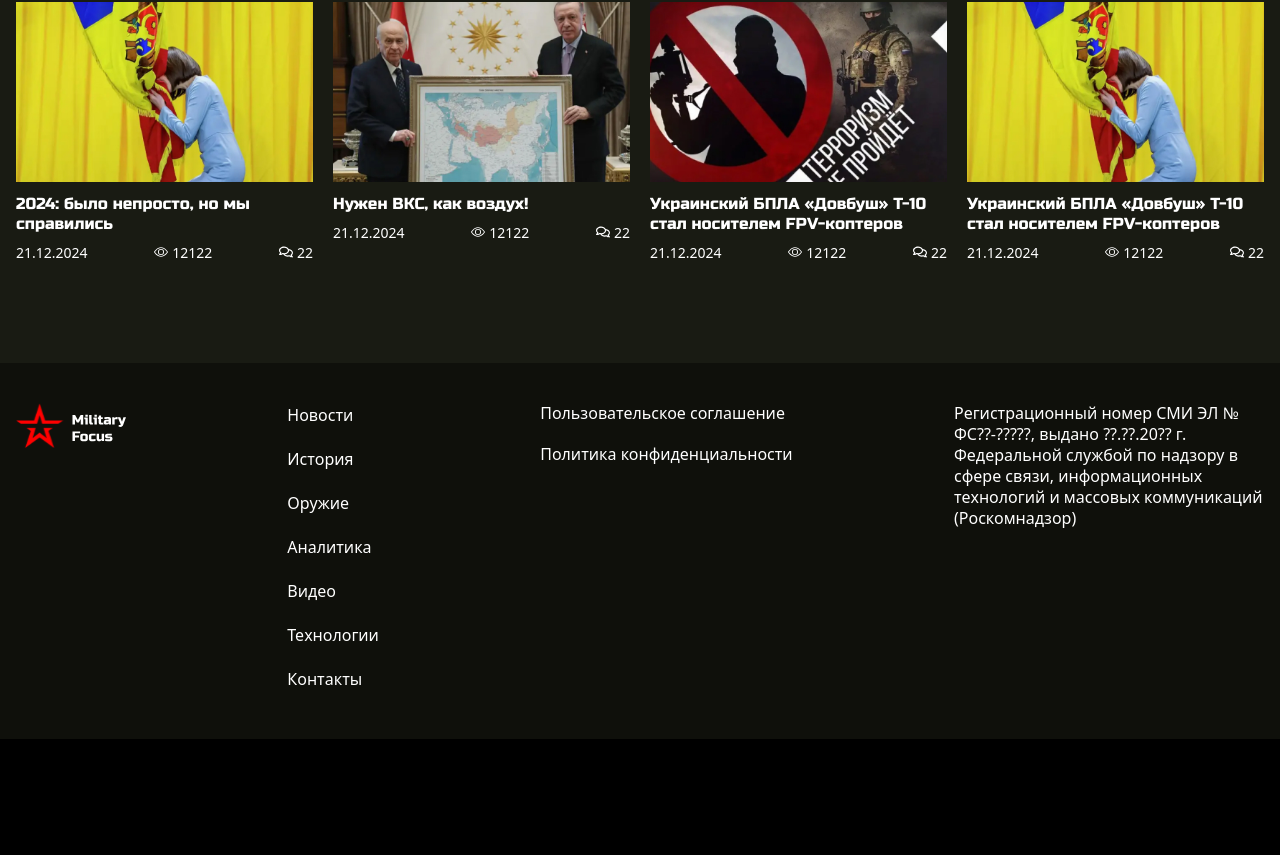
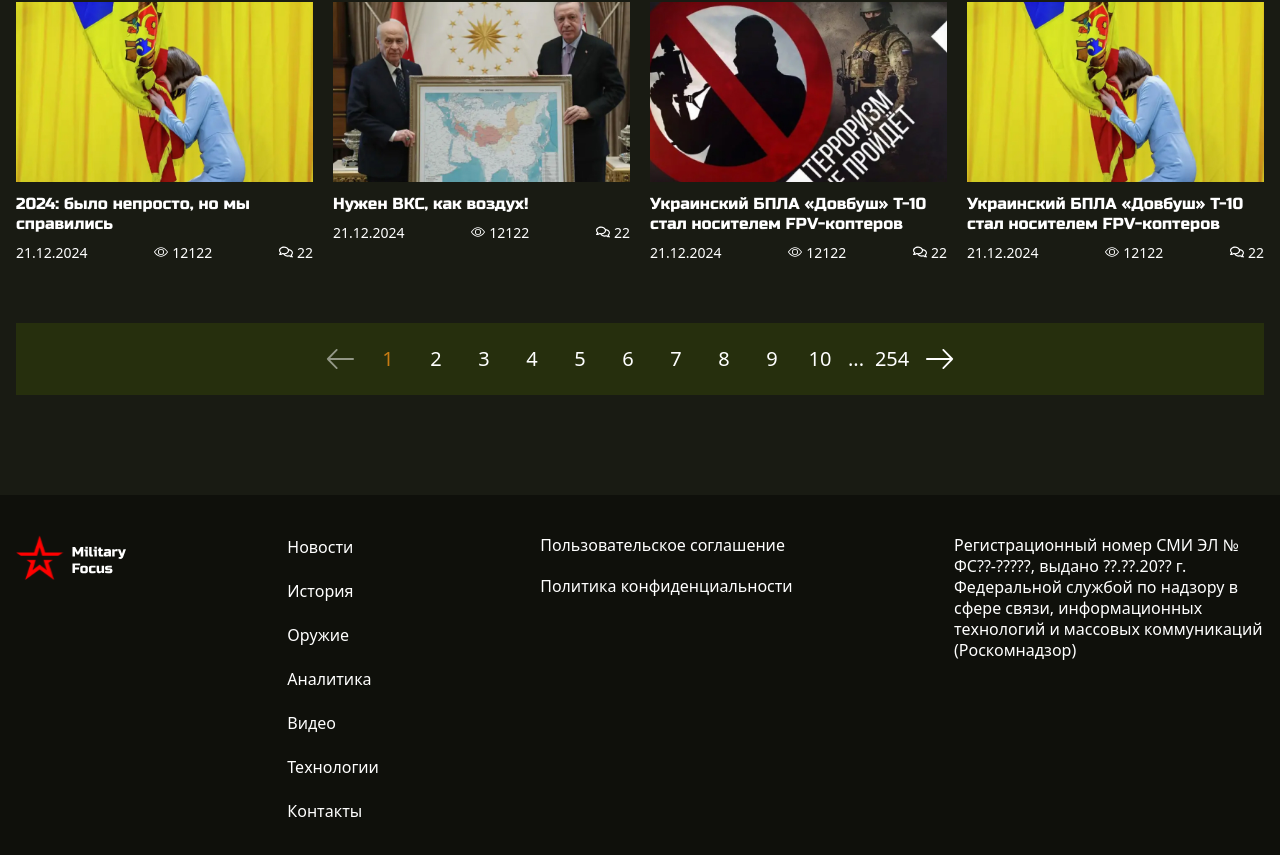
Before and after one commit to Militaryfocus/militaryfocus_frontend, a Next.js app: page / in a window 1280 px wide. Shown: the part 1001-1856 px from the top of the page. Before the commit the page ends 1740 px from the top, so only its background shows below. Built offline with nearby package versions, Linux system fonts and the light colour scheme.

Commit message:
feat: add pogination

```diff
--- a/src/app/page.tsx
+++ b/src/app/page.tsx
@@ -1,6 +1,9 @@
+"use client"
 import ContainerDefault from '@/components/Containers/ContainerDefault'
 import NewsCard from "@/components/News/NewsCard"
 import SmallNewsCard from "@/components/News/SmallNewsCard"
+import Pagination from '@/components/Pagination/Pagination'
+import { useState } from 'react'
 
 import newsImg1 from "@/assets/img/news-img-1.jpg"
 import newsImg2 from "@/assets/img/news-img-2.jpg"
@@ -70,6 +73,13 @@ const smallNewsData = [
 ]
 
 export default function Home() {
+  const [currentPage, setCurrentPage] = useState(1)
+
+  const handlePageChange = (page: number) => {
+    setCurrentPage(page)
+    // Bu yerda API call qilib, yangi ma'lumotlarni olish mumkin
+  }
+
   return (
     <main className="pt-[33px] pb-[100px]">
       <ContainerDefault>
@@ -99,6 +109,12 @@ export default function Home() {
             <SmallNewsCard key={news.id} news={news} />
           ))}
         </div>
+
+        <Pagination
+          currentPage={currentPage}
+          totalPages={254}
+          onPageChange={handlePageChange}
+        />
       </ContainerDefault>
     </main>
   )
--- /dev/null
+++ b/src/components/Pagination/Pagination.tsx
@@ -0,0 +1,60 @@
+import ArrowLeft from '@/assets/icons/left-arrow-icon.svg'
+import ArrowRight from '@/assets/icons/right-arrow-icon.svg'
+import Image from 'next/image'
+
+interface PaginationProps {
+    currentPage: number
+    totalPages: number
+    onPageChange: (page: number) => void
+}
+
+export default function Pagination({ currentPage, totalPages, onPageChange }: PaginationProps) {
+    const visiblePages = Array.from({ length: 10 }, (_, i) => i + 1)
+
+    return (
+        <div className="flex items-center justify-center gap-[8px] mt-[60px] bg-[#262F0D] py-[16px]">
+            <button
+                onClick={() => onPageChange(currentPage - 1)}
+                disabled={currentPage === 1}
+                className="w-[40px] h-[40px] flex items-center justify-center text-white hover:text-[#C67B13] disabled:opacity-50 disabled:hover:text-white transition-colors"
+            >
+                <Image src={ArrowLeft} alt="arrow-left" width={28} height={20} />
+            </button>
+
+            {visiblePages.map((page) => (
+                <button
+                    key={page}
+                    onClick={() => onPageChange(page)}
+                    className={`w-[40px] h-[40px] flex items-center justify-center text-[20px] transition-colors
+                        ${currentPage === page
+                            ? 'text-[#C67B13]'
+                            : 'text-white hover:text-[#C67B13]'
+                        }`}
+                >
+                    {page}
+                </button>
+            ))}
+
+            <span className="text-white text-[20px]">...</span>
+
+            <button
+                onClick={() => onPageChange(254)}
+                className={`w-[40px] h-[40px] flex items-center justify-center text-[20px]
+                    ${currentPage === 254
+                        ? 'text-[#C67B13]'
+                        : 'text-white hover:text-[#C67B13]'
+                    }`}
+            >
+                254
+            </button>
+
+            <button
+                onClick={() => onPageChange(currentPage + 1)}
+                disabled={currentPage === totalPages}
+                className="w-[40px] h-[40px] flex items-center justify-center text-white hover:text-[#C67B13] disabled:opacity-50 disabled:hover:text-white transition-colors"
+            >
+                <Image src={ArrowRight} alt="arrow-right" width={28} height={20} />
+            </button>
+        </div>
+    )
+}
```
Also changed, not shown: src/assets/icons/left-arrow-icon.svg (added), src/assets/icons/right-arrow-icon.svg (added).
